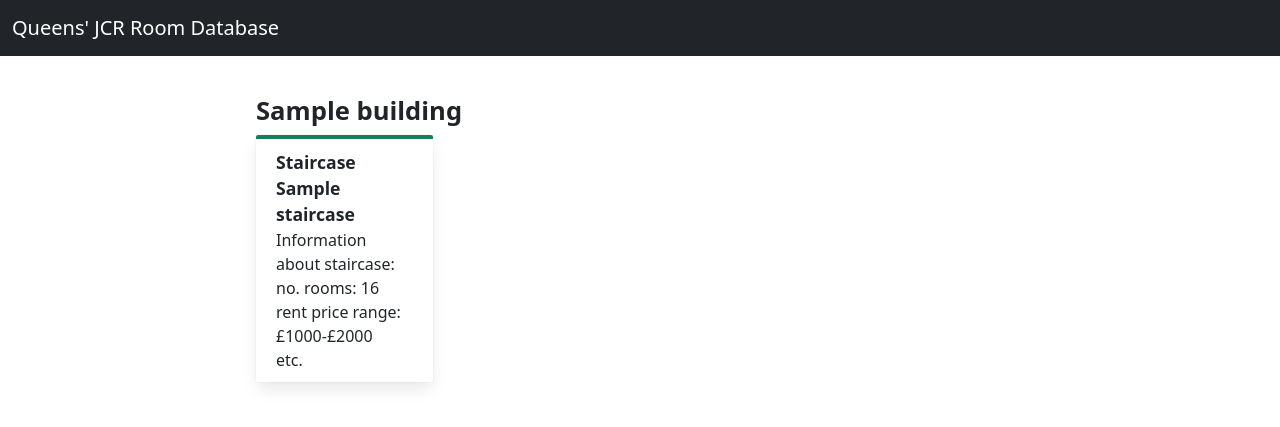
After one commit to qjcr/qrdb, a Django app: template qrdb/qrdb/templates/map.html in a window 1280 px wide. The commit adds this page. Shown: the top 427 px of the page. Run offline with Django 3.2, Linux system fonts and the light colour scheme; the template is opened without the code that fills it: most values are stand-ins (such as "Sample title", 1, 10 or a date in 2020).

Commit message:
Initial layout design for map

```diff
--- /dev/null
+++ b/qrdb/qrdb/templates/index.html
@@ -0,0 +1,2 @@
+{% include "includes/header.html" %}
+{% include "includes/navbar.html" %}
--- /dev/null
+++ b/qrdb/qrdb/templates/map.html
@@ -0,0 +1,23 @@
+{% include "includes/header.html" %}
+{% include "includes/navbar.html" %}
+
+<div class="content-wrapper">
+  {% for building in buildings %}
+    <div class="building">
+      <h2>{{ building.name }}</h2>
+        <div class="card-group">
+          {% for staircase in building.staircase_set.all %}
+            <a href="/staircase/{{ staircase.name}}">
+              <div class="card-wrapper">
+                <p class="card-heading">Staircase {{ staircase.name }}</p>
+                <p>Information about staircase:</p>
+                <p>no. rooms: 16</p>
+                <p>rent price range: £1000-£2000</p>
+                <p>etc.</p>
+              </div>
+            </a>
+          {% endfor %}
+        </div>
+      </div>
+    {% endfor %}
+</div>
--- a/qrdb/qrdb/templates/static/css/main.css
+++ b/qrdb/qrdb/templates/static/css/main.css
@@ -1,5 +1,54 @@
+/* Global styles */
 * {
   box-sizing: border-box;
   margin: 0;
   padding: 0;
 }
+
+h2 {
+  font-weight: 700;
+  font-size: 1.6rem;
+}
+
+/* Layout */
+.content-wrapper {
+  width: 60vw;
+  margin: auto;
+}
+
+/* Components */
+.card-group {
+  display: grid;
+  grid-template-columns: repeat(4, 1fr);
+  column-gap: 20px;
+  row-gap: 20px;
+}
+
+.card-group a {
+  text-decoration: none;
+}
+
+.card-wrapper {
+  border-radius: 2px;
+  /* border: 1px #cccccc solid; */
+  border-top: #1a7d56 4px solid;
+  box-shadow: 0 0.5em 1em -0.125em rgba(10,10,10,0.1),0 0px 0 1px rgba(10,10,10,0.02);
+  padding: 10px 20px;
+  color: #212529;
+}
+
+.card-wrapper p {
+  margin: 0;
+  font-size: 1rem;
+}
+
+.card-wrapper .card-heading {
+  font-weight: 700;
+  font-size: 1.1rem;
+}
+
+/* Map */
+
+.building {
+  margin: 40px 0;
+}
--- a/qrdb/qrdb/views.py
+++ b/qrdb/qrdb/views.py
@@ -12,7 +12,7 @@ def view_map(request):
     print(request.user)
     feed_dict = {}
     feed_dict['buildings'] = models.Building.objects.all()
-    return render(request, "test.html", feed_dict)
+    return render(request, "map.html", feed_dict)
 
 @login_required
 def view_staircase(request, staircase_name):
```
Also changed, not shown: qrdb/qrdb/templates/test.html (deleted, +0 -9 lines).
